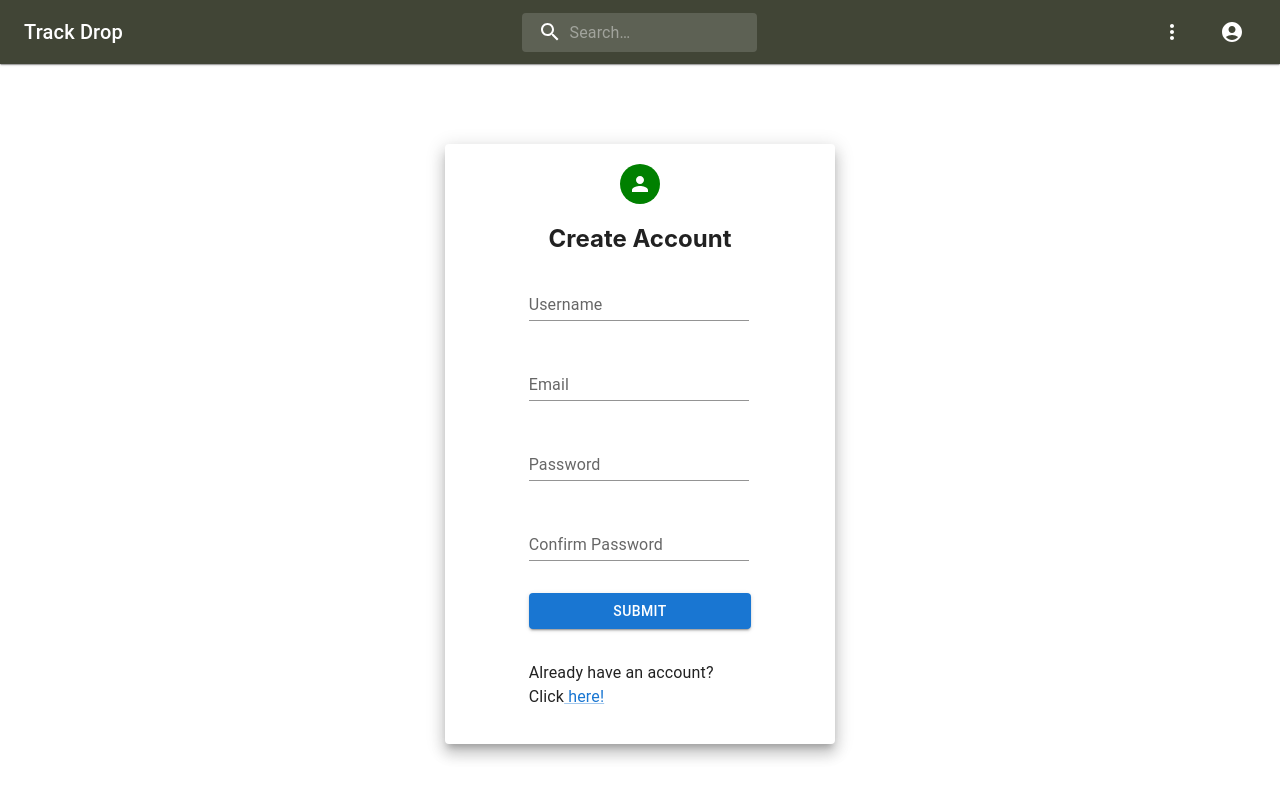
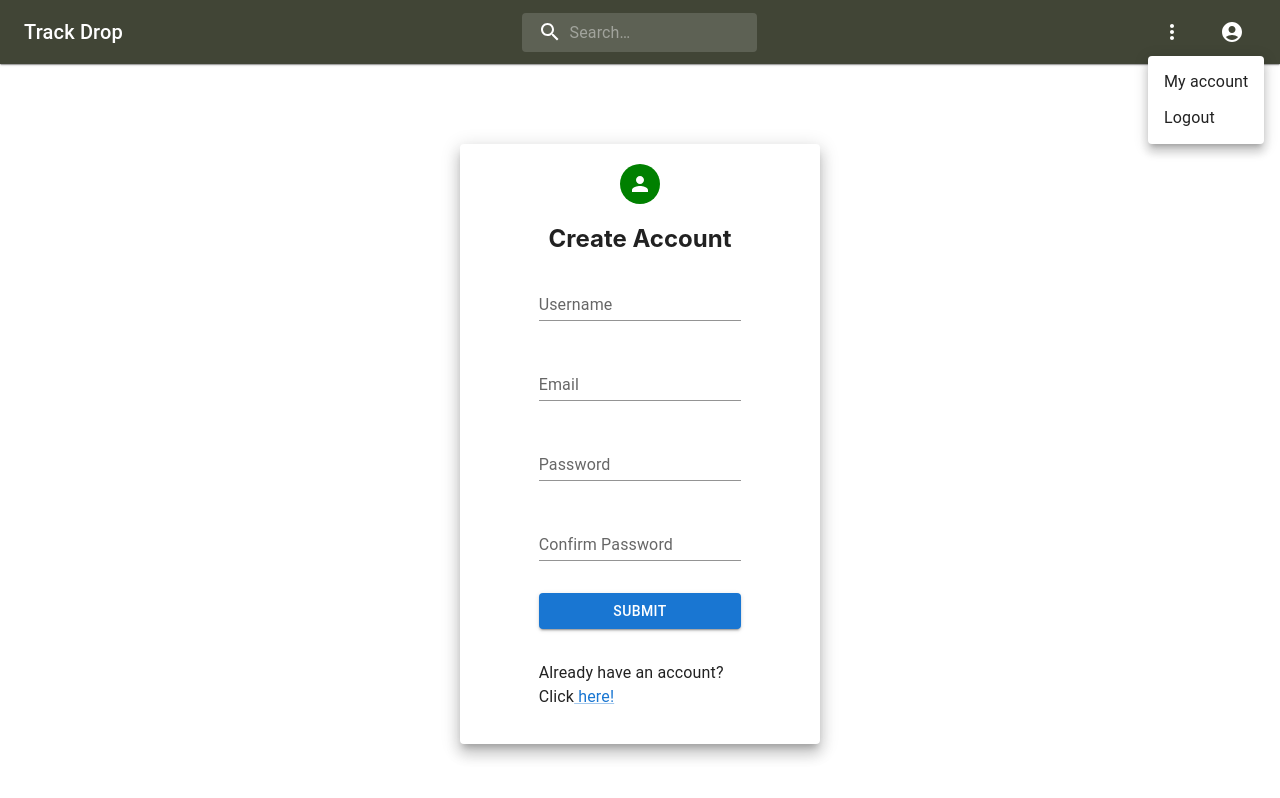
Before and after one commit to PetDios9/track-drop, a React (Create React App) app in the folder client/: page / in a window 1280 px wide. Both pictures are taken after a click on the button 1172 px from the left and 32 px from the top of the page. Shown: the top 798 px of the page. Built offline with nearby package versions, Linux system fonts and the light colour scheme.

Commit message:
added pop up menu on menu button click in header

```diff
--- a/client/src/components/Header.jsx
+++ b/client/src/components/Header.jsx
@@ -6,6 +6,8 @@ import {
   Toolbar,
   Typography,
   Grid,
+  Menu,
+  MenuItem,
 } from '@mui/material';
 import MoreVertIcon from '@mui/icons-material/MoreVert';
 import AccountCircle from '@mui/icons-material/AccountCircle';
@@ -15,6 +17,15 @@ import SearchIcon from '@mui/icons-material/Search';
 import InputBase from '@mui/material/InputBase';
 
 function Header() {
+  const [anchorEl, setAnchorEl] = React.useState(null);
+  const open = Boolean(anchorEl);
+  const handleClick = (event) => {
+    setAnchorEl(event.currentTarget);
+  };
+  const handleClose = () => {
+    setAnchorEl(null);
+  };
+
   const Search = styled('div')(({ theme }) => ({
     position: 'relative',
     borderRadius: theme.shape.borderRadius,
@@ -91,9 +102,25 @@ function Header() {
                       edge="end"
                       color="inherit"
                       aria-label="menu"
+                      aria-controls={open ? 'basic-menu' : undefined}
+                      aria-haspopup="true"
+                      aria-expanded={open ? 'true' : undefined}
+                      onClick={handleClick}
                     >
                       <MoreVertIcon />
                     </IconButton>
+                    <Menu
+                      id="basic-menu"
+                      anchorEl={anchorEl}
+                      open={open}
+                      onClose={handleClose}
+                      MenuListProps={{
+                        'aria-labelledby': 'basic-button',
+                      }}
+                    >
+                      <MenuItem onClick={handleClose}>My account</MenuItem>
+                      <MenuItem onClick={handleClose}>Logout</MenuItem>
+                    </Menu>
                   </Box>
                   <Box>
                     <IconButton
--- a/client/src/pages/CreateAccountPage.jsx
+++ b/client/src/pages/CreateAccountPage.jsx
@@ -11,7 +11,7 @@ export default function LoginPage() {
     <Grid>
       <Paper
         sx={{
-          padding: '20px', height: '70vh', width: 350, margin: '80px auto',
+          padding: '20px', height: '70vh', width: 320, margin: '80px auto',
         }}
         elevation={10}
       >
@@ -24,7 +24,7 @@ export default function LoginPage() {
             <TextField variant="standard" label="Username" placeholder="Enter Username" />
           </Grid>
           <Grid item xs={8}>
-            <TextField variant="standard" label="Email" type="password" placeholder="Enter Email" />
+            <TextField variant="standard" label="Email" type="email" placeholder="Enter Email" />
           </Grid>
           <Grid item xs={8}>
             <TextField variant="standard" label="Password" type="password" placeholder="Enter Password" />
--- a/client/src/pages/LoginPage.jsx
+++ b/client/src/pages/LoginPage.jsx
@@ -11,7 +11,7 @@ export default function LoginPage() {
     <Grid>
       <Paper
         sx={{
-          padding: '20px', height: '70vh', width: 350, margin: '80px auto',
+          padding: '20px', height: '70vh', width: 320, margin: '80px auto',
         }}
         elevation={10}
       >
```
